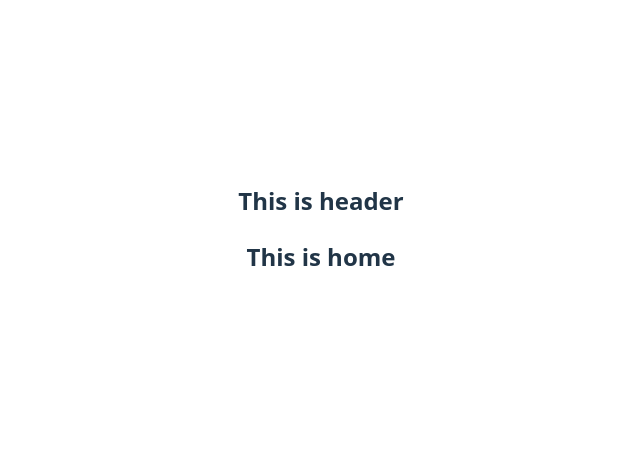
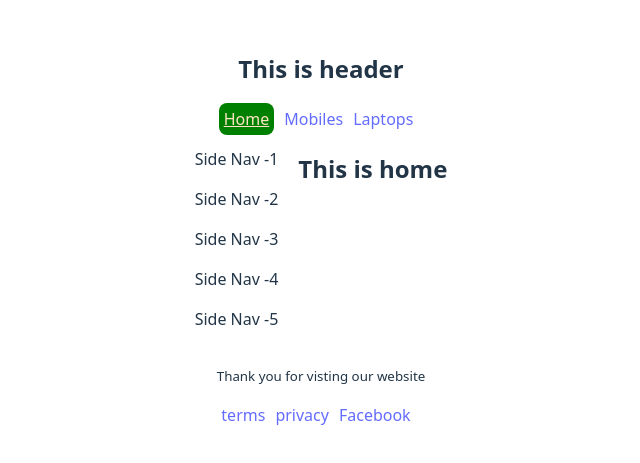
Before and after one commit to Al-Amin018555/react-router-v7-part-1, a React (Vite) app: page / in a window 1280 px wide. Shown: the part 171-634 px from the top of the page, without its empty margins (319-959 px from the left). Built offline with nearby package versions, Linux system fonts and the light colour scheme.

Commit message:
learnt link and navlink

```diff
--- /dev/null
+++ b/src/components/Footer/Footer.css
@@ -0,0 +1,3 @@
+a{
+    margin-right: 10px;
+}
--- /dev/null
+++ b/src/components/Footer/Footer.jsx
@@ -0,0 +1,13 @@
+import './Footer.css'
+const Footer = () => {
+    return (
+        <div>
+            <p><small>Thank you for visting our website</small></p>
+            <a href="/">terms</a>
+            <a href="/">privacy</a>
+            <a href="/">Facebook</a>
+        </div>
+    );
+};
+
+export default Footer;
--- /dev/null
+++ b/src/components/Root/Header/Header.css
@@ -0,0 +1,3 @@
+nav a{
+    margin-right: 10px;
+}
--- a/src/components/Root/Header/Header.jsx
+++ b/src/components/Root/Header/Header.jsx
@@ -1,7 +1,15 @@
+import { NavLink } from "react-router";
+import './Header.css'
+
 const Header = () => {
     return (
         <div>
             <h2>This is header</h2>
+            <nav>
+                <NavLink to='/'>Home</NavLink>
+                <NavLink to='/mobiles'>Mobiles</NavLink>
+                <NavLink to='/laptops'>Laptops</NavLink>
+            </nav>
         </div>
     );
 };
--- /dev/null
+++ b/src/components/Root/Root/Root.css
@@ -0,0 +1,12 @@
+.root-main{
+    display: flex;
+    gap: 20px;
+}
+
+nav a.active{
+    text-decoration: underline;
+    color: bisque;
+    background-color: green;
+    padding: 5px;
+    border-radius: 8px;
+}
--- a/src/components/Root/Root/Root.jsx
+++ b/src/components/Root/Root/Root.jsx
@@ -1,11 +1,17 @@
 import { Outlet } from "react-router";
 import Header from "../Header/Header";
-
+import Footer from "../../Footer/Footer";
+import Sidebar from "../../Sidebar/Sidebar";
+import './Root.css';
 const Root = () => {
     return (
         <div>
             <Header></Header>
-            <Outlet></Outlet>
+            <div className="root-main">
+                <Sidebar></Sidebar>
+                <Outlet></Outlet>
+            </div>
+            <Footer></Footer>
         </div>
     );
 };
--- /dev/null
+++ b/src/components/Sidebar/Sidebar.jsx
@@ -0,0 +1,17 @@
+const Sidebar = () => {
+    return (
+        <div>
+            <aside>
+                <nav>
+                    <p>Side Nav -1</p>
+                    <p>Side Nav -2</p>
+                    <p>Side Nav -3</p>
+                    <p>Side Nav -4</p>
+                    <p>Side Nav -5</p>
+                </nav>
+            </aside>
+        </div>
+    );
+};
+
+export default Sidebar;
```
